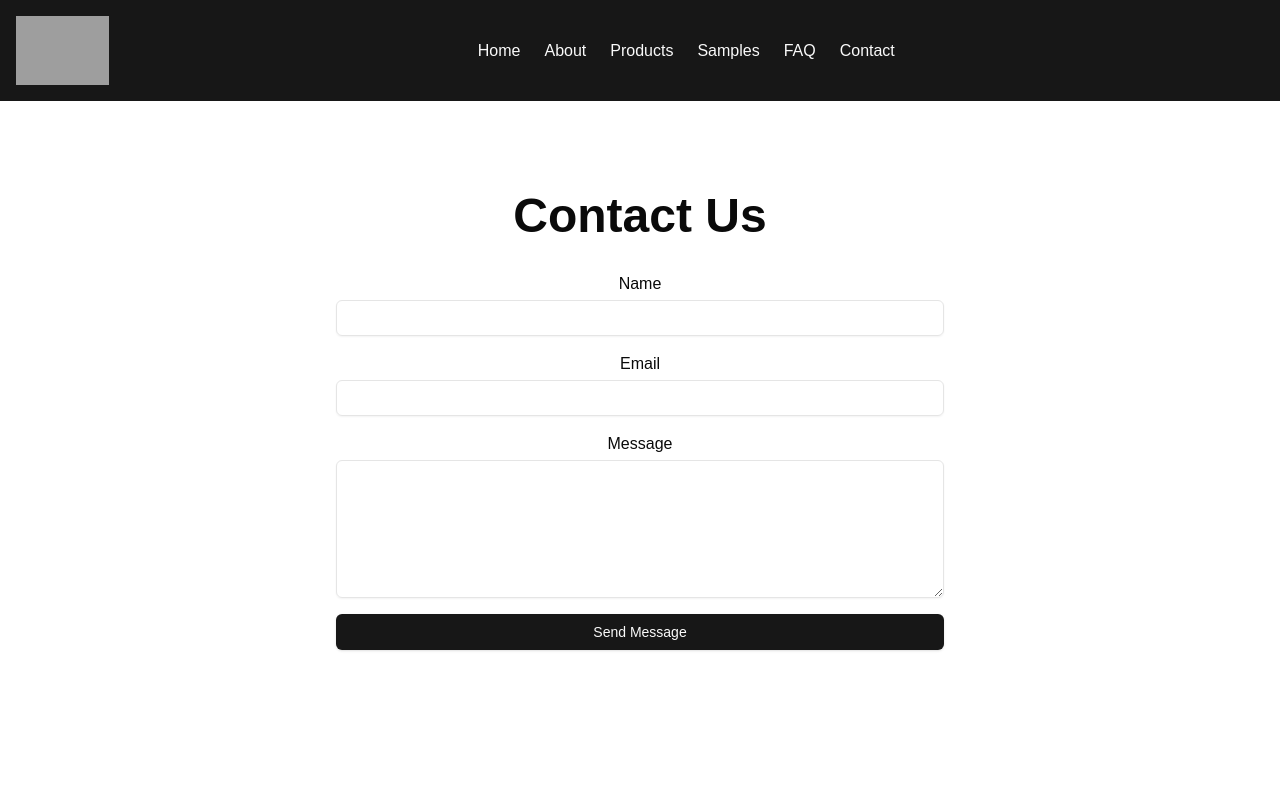
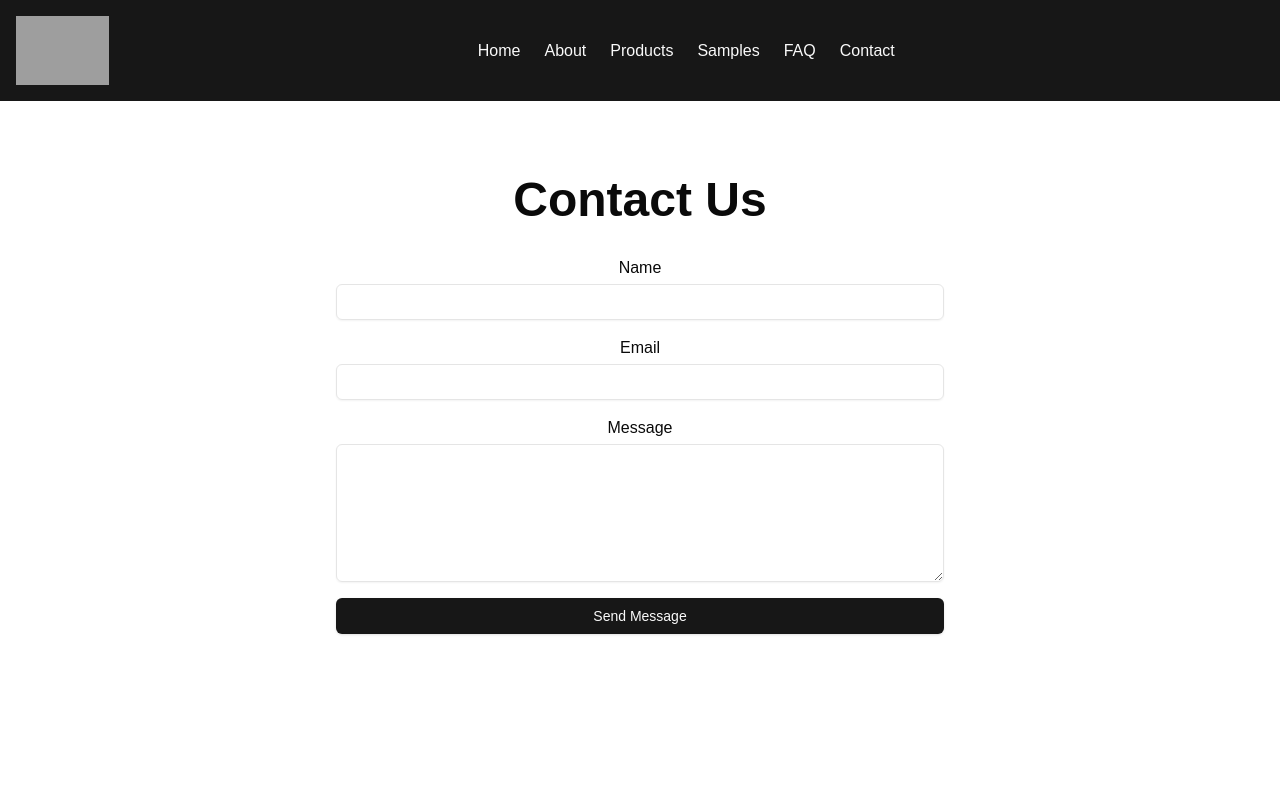
Before and after one commit to Mozart299/Digital-Worksheets-Showcase, a Next.js app: page /contact in a window 1280 px wide. Shown: the top 800 px of the page. Built offline with nearby package versions, Linux system fonts and the light colour scheme; grey boxes are pictures that could not be loaded.

Commit message:
Adjust padding in Contact page for improved layout consistency

```diff
--- a/src/app/contact/page.tsx
+++ b/src/app/contact/page.tsx
@@ -4,7 +4,7 @@
 
 export default function Contact() {
   return (
-    <div className="max-w-2xl mx-auto px-4 sm:px-6 lg:px-8 py-12">
+    <div className="max-w-2xl mx-auto px-4 sm:px-6 lg:px-8 py-8">
       <h1 className="text-3xl sm:text-4xl lg:text-5xl font-bold mb-8 text-center">Contact Us</h1>
       <form className="space-y-4">
         <div>
```
